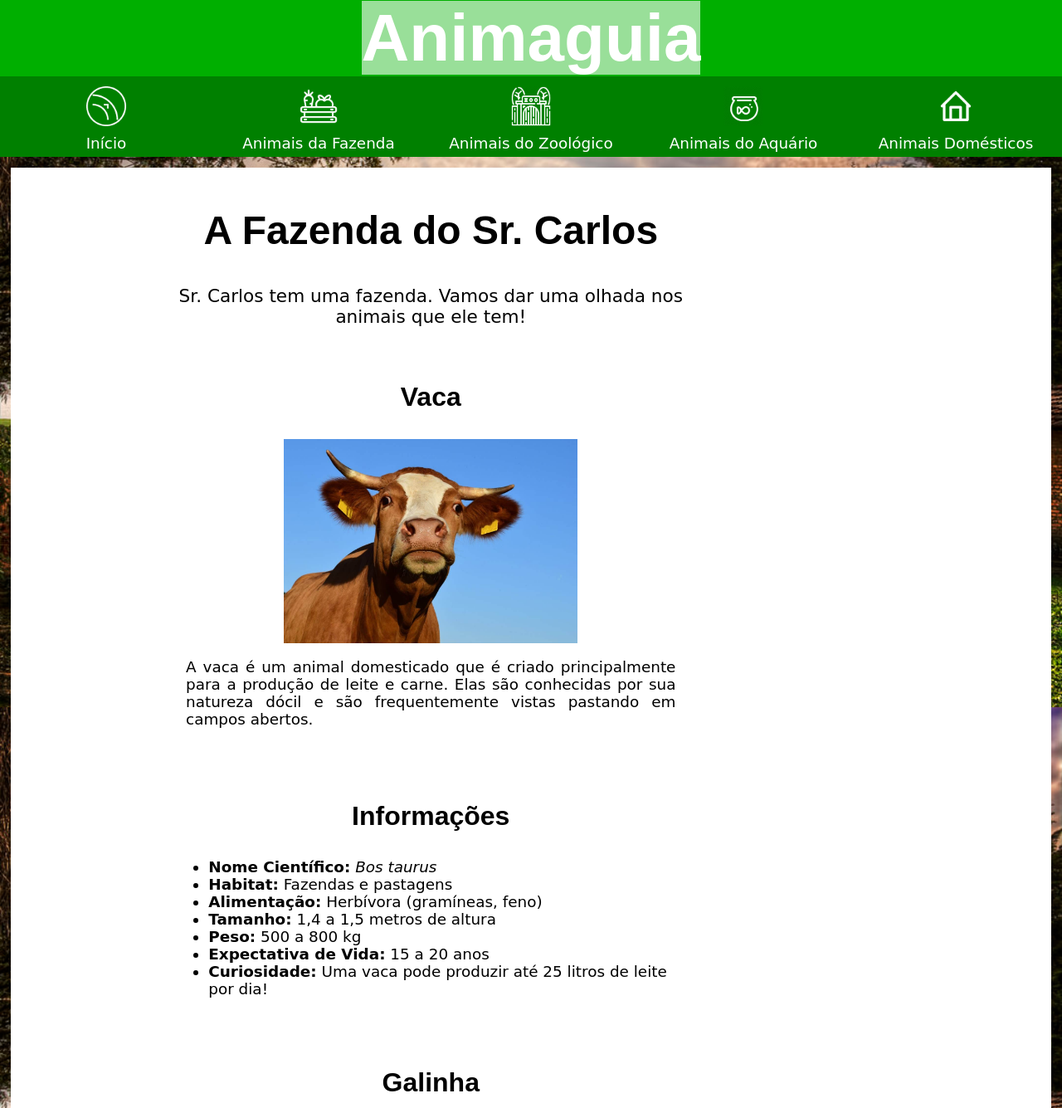
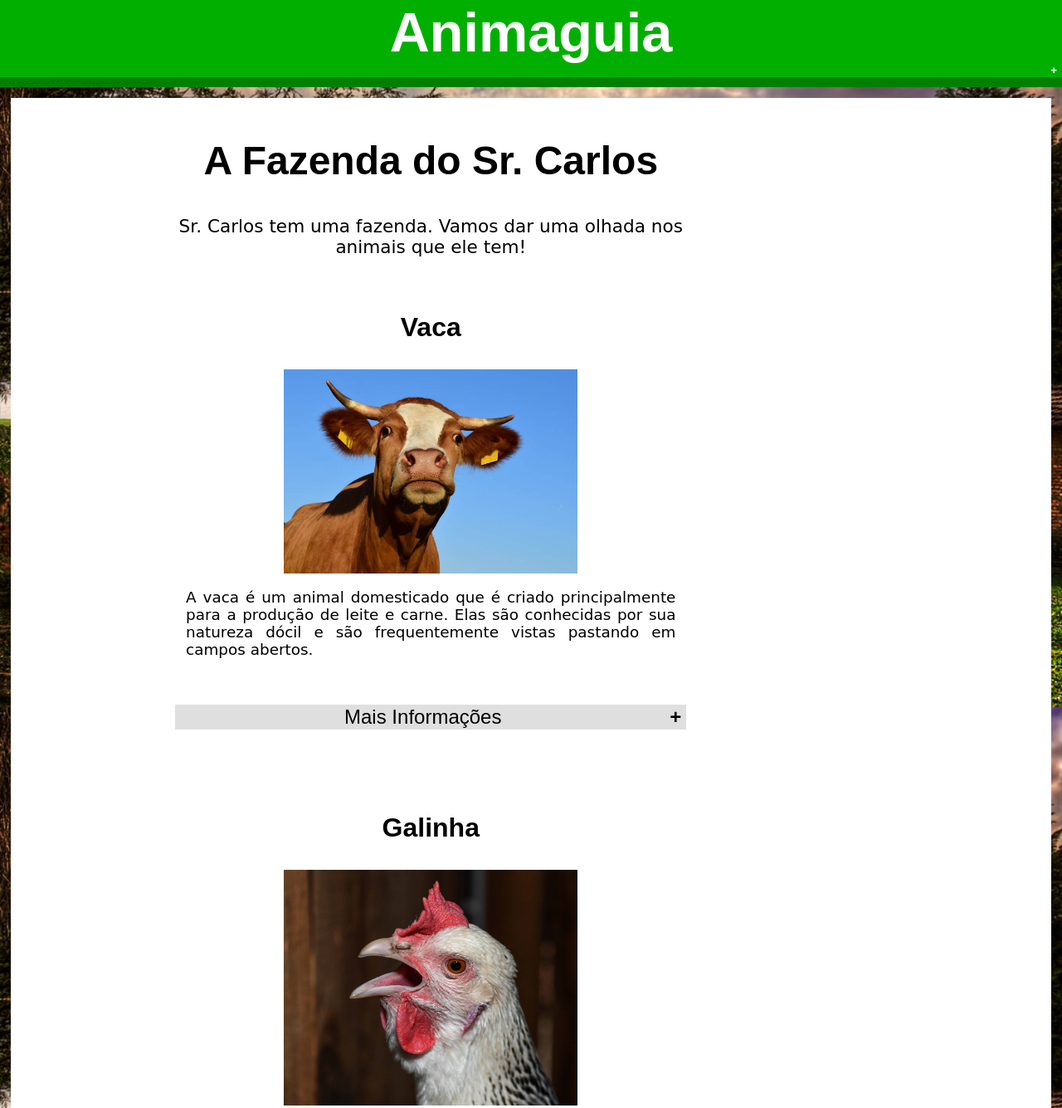
Before and after one commit to Arthur-Lourencini/Animaguia, a plain HTML site: page animais-da-fazenda.html in a window 1280 px wide. Shown: the top 1335 px of the page at 83% size. Drawn offline with Linux system fonts and the light colour scheme.

Commit message:
aside colapsável

```diff
--- a/animais-da-fazenda.html
+++ b/animais-da-fazenda.html
@@ -8,10 +8,10 @@
     </head>
     <body id="fazendaBody">
         <header>
-            <div id="titulo">
-                <h1 id="TitPrin"><span class="fundo">Animaguia</span></h1>
-            </div>
-            <nav>
+            <button id="titulo" class="collapse">
+                <h1 id="TitPrin">Animaguia</h1>
+            </button>
+            <nav class="content">
                 <ul>
                     <div class="navFlex">
                         <a href="index.html"><img src="img/início.webp" alt="Início"><li>Início</li></a>
@@ -36,8 +36,8 @@
                                 <p>A vaca é um animal domesticado que é criado principalmente para a produção de leite e carne. Elas são conhecidas por sua natureza dócil e são frequentemente vistas pastando em campos abertos.</p>
                             </section>
                             <aside>
-                                <h3>Informações</h3>
-                                <ul>
+                                <button class="collapse articleInfo">Mais Informações</button>
+                                <ul class="content">
                                     <li><strong>Nome Científico:</strong> <em>Bos taurus</em></li>
                                     <li><strong>Habitat:</strong> Fazendas e pastagens</li>
                                     <li><strong>Alimentação:</strong> Herbívora (gramíneas, feno)</li>
@@ -46,8 +46,8 @@
                                     <li><strong>Expectativa de Vida:</strong> 15 a 20 anos</li>
                                     <li><strong>Curiosidade:</strong> Uma vaca pode produzir até 25 litros de leite por dia!</li>
                             </aside>
-                            </div>
-                            <div class="fazenda" id="galinha">
+                        </div>
+                        <div class="fazenda" id="galinha">
                             <section>
                                 <h3>Galinha</h3>
                                 <img src="img/galinha.jpg" alt="Galinha">
--- a/style.css
+++ b/style.css
@@ -38,11 +38,11 @@ header {
 
 .active, .collapse:hover {
     background-color: rgb(0, 150, 0);
+    color: white;
 }
 
 .collapse:after {
     content: '\002B';
-    color: white;
     font-weight: bold;
     float: right;
     margin-left: 5px;
@@ -168,6 +168,13 @@ li {
     padding: 1.5vh;
 }
 
+.articleInfo {
+    width: 100%;
+    font-size: 1.5em;
+    background-color: rgb(223, 223, 223);
+    border: none;
+}
+
 /*.fazenda section {
 }*/
 
```
